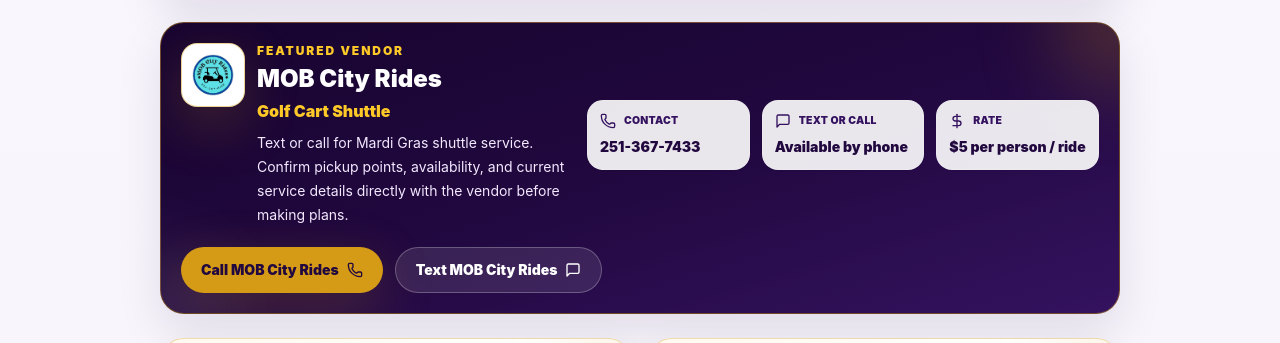
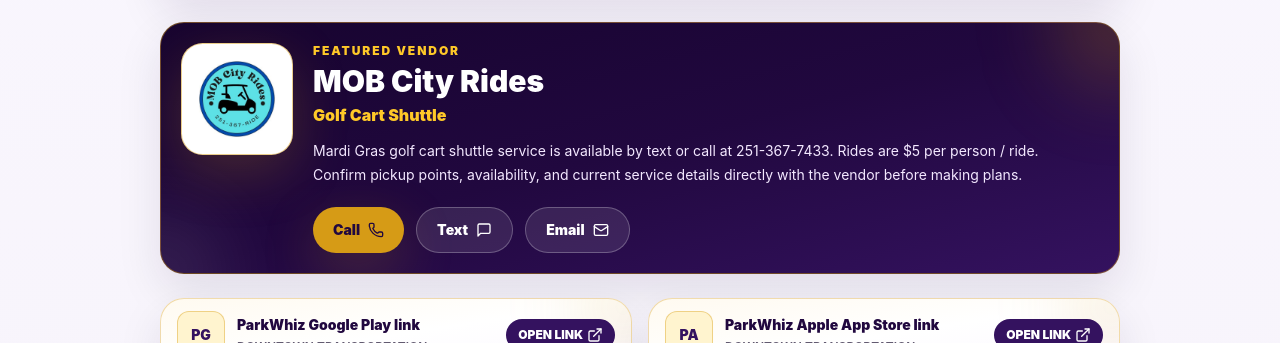
Before and after one commit to TheCryptoArborist/251mardigras, a Next.js app: page /parking-access in a window 1280 px wide. Shown: the part 1129-1472 px from the top of the page. Built offline with nearby package versions, Linux system fonts and the light colour scheme; no server answers; the database is empty; what @next/env would draw is missing.

Commit message:
Polish MOB City Rides vendor card

```diff
--- a/src/app/parking-access/page.tsx
+++ b/src/app/parking-access/page.tsx
@@ -1,6 +1,5 @@
 import Image from "next/image";
-import type { ReactNode } from "react";
-import { DollarSign, MapPinned, MessageSquare, Phone } from "lucide-react";
+import { Mail, MapPinned, MessageSquare, Phone } from "lucide-react";
 import { CategoryResourcePage } from "@/components/CategoryResourcePage";
 import { getResources } from "@/lib/data-access";
 
@@ -10,6 +9,7 @@
 const MOB_CITY_RIDES_LOGO_PATH = "/images/parking-access/mob%20city%20rides.jpg";
 const MOB_CITY_RIDES_PHONE_DISPLAY = "251-367-7433";
 const MOB_CITY_RIDES_PHONE_LINK = "2513677433";
+const MOB_CITY_RIDES_EMAIL = "mobcityrides@gmail.com";
 
 export default async function ParkingAccessPage() {
   const resources = (await getResources()).filter((resource) =>
@@ -70,62 +70,51 @@
     <section className="relative overflow-hidden rounded-[1.5rem] border border-parade-gold/45 bg-gradient-to-br from-parade-purpleDeep via-parade-purpleDark to-parade-purple p-5 text-white shadow-card">
       <span className="pointer-events-none absolute right-[-4rem] top-[-4rem] h-32 w-32 rounded-full bg-parade-gold/25 blur-2xl" aria-hidden="true" />
       <span className="pointer-events-none absolute bottom-[-4rem] left-[-4rem] h-32 w-32 rounded-full bg-white/10 blur-2xl" aria-hidden="true" />
-      <div className="relative z-10 grid gap-5 lg:grid-cols-[1fr_auto] lg:items-center">
-        <div className="flex items-start gap-3">
-          <div className="grid h-16 w-16 shrink-0 place-items-center overflow-hidden rounded-2xl border border-parade-gold/45 bg-white p-1.5 shadow-glow">
+
+      <div className="relative z-10 flex flex-col gap-5 lg:flex-row lg:items-start">
+        <div className="grid h-24 w-24 shrink-0 place-items-center overflow-hidden rounded-[1.35rem] border border-parade-gold/50 bg-white p-2 shadow-glow sm:h-28 sm:w-28">
           <Image
             src={MOB_CITY_RIDES_LOGO_PATH}
             alt="MOB City Rides logo"
-              width={64}
-              height={64}
+            width={112}
+            height={112}
             className="h-full w-full object-contain"
           />
         </div>
-          <div>
+
+        <div className="min-w-0 flex-1">
           <p className="text-xs font-black uppercase tracking-[0.16em] text-parade-goldBright">Featured vendor</p>
-            <h2 className="mt-1 text-2xl font-black text-white">MOB City Rides</h2>
+          <h2 className="mt-1 text-3xl font-black text-white">MOB City Rides</h2>
           <p className="mt-1 text-base font-black text-parade-goldBright">Golf Cart Shuttle</p>
-            <p className="mt-2 max-w-3xl text-sm leading-6 text-purple-100">
-              Text or call for Mardi Gras shuttle service. Confirm pickup points, availability, and current service details directly with the vendor before making plans.
+          <p className="mt-3 max-w-3xl text-sm leading-6 text-purple-100">
+            Mardi Gras golf cart shuttle service is available by text or call at {MOB_CITY_RIDES_PHONE_DISPLAY}. Rides are $5 per person / ride. Confirm pickup points, availability, and current service details directly with the vendor before making plans.
           </p>
-          </div>
-        </div>
 
-        <div className="grid gap-3 sm:grid-cols-3 lg:min-w-[32rem]">
-          <VendorInfoCard icon={<Phone className="h-4 w-4" aria-hidden="true" />} label="Contact" value={MOB_CITY_RIDES_PHONE_DISPLAY} />
-          <VendorInfoCard icon={<MessageSquare className="h-4 w-4" aria-hidden="true" />} label="Text or call" value="Available by phone" />
-          <VendorInfoCard icon={<DollarSign className="h-4 w-4" aria-hidden="true" />} label="Rate" value="$5 per person / ride" />
-        </div>
-      </div>
-
-      <div className="relative z-10 mt-5 flex flex-col gap-3 sm:flex-row">
+          <div className="mt-5 flex flex-col gap-3 sm:flex-row sm:flex-wrap">
             <a
               href={`tel:${MOB_CITY_RIDES_PHONE_LINK}`}
               className="inline-flex items-center justify-center gap-2 rounded-full bg-parade-gold px-5 py-3 text-sm font-black text-parade-purpleDark shadow-glow transition hover:-translate-y-0.5 hover:bg-parade-goldBright"
             >
-          Call MOB City Rides
+              Call
               <Phone className="h-4 w-4" aria-hidden="true" />
             </a>
             <a
               href={`sms:${MOB_CITY_RIDES_PHONE_LINK}`}
               className="inline-flex items-center justify-center gap-2 rounded-full border border-white/25 bg-white/10 px-5 py-3 text-sm font-black text-white transition hover:-translate-y-0.5 hover:bg-white/15"
             >
-          Text MOB City Rides
+              Text
               <MessageSquare className="h-4 w-4" aria-hidden="true" />
             </a>
+            <a
+              href={`mailto:${MOB_CITY_RIDES_EMAIL}`}
+              className="inline-flex items-center justify-center gap-2 rounded-full border border-white/25 bg-white/10 px-5 py-3 text-sm font-black text-white transition hover:-translate-y-0.5 hover:bg-white/15"
+            >
+              Email
+              <Mail className="h-4 w-4" aria-hidden="true" />
+            </a>
+          </div>
+        </div>
       </div>
     </section>
   );
 }
-
-function VendorInfoCard({ icon, label, value }: { icon: ReactNode; label: string; value: string }) {
-  return (
-    <div className="rounded-2xl border border-white/15 bg-white/90 p-3 text-parade-purpleDark shadow-sm">
-      <div className="flex items-center gap-2 text-parade-purple">
-        {icon}
-        <p className="text-[0.65rem] font-black uppercase tracking-wide">{label}</p>
-      </div>
-      <p className="mt-2 text-sm font-black leading-5">{value}</p>
-    </div>
-  );
-}
```
Lines whose indentation alone changed are shown as unchanged.
